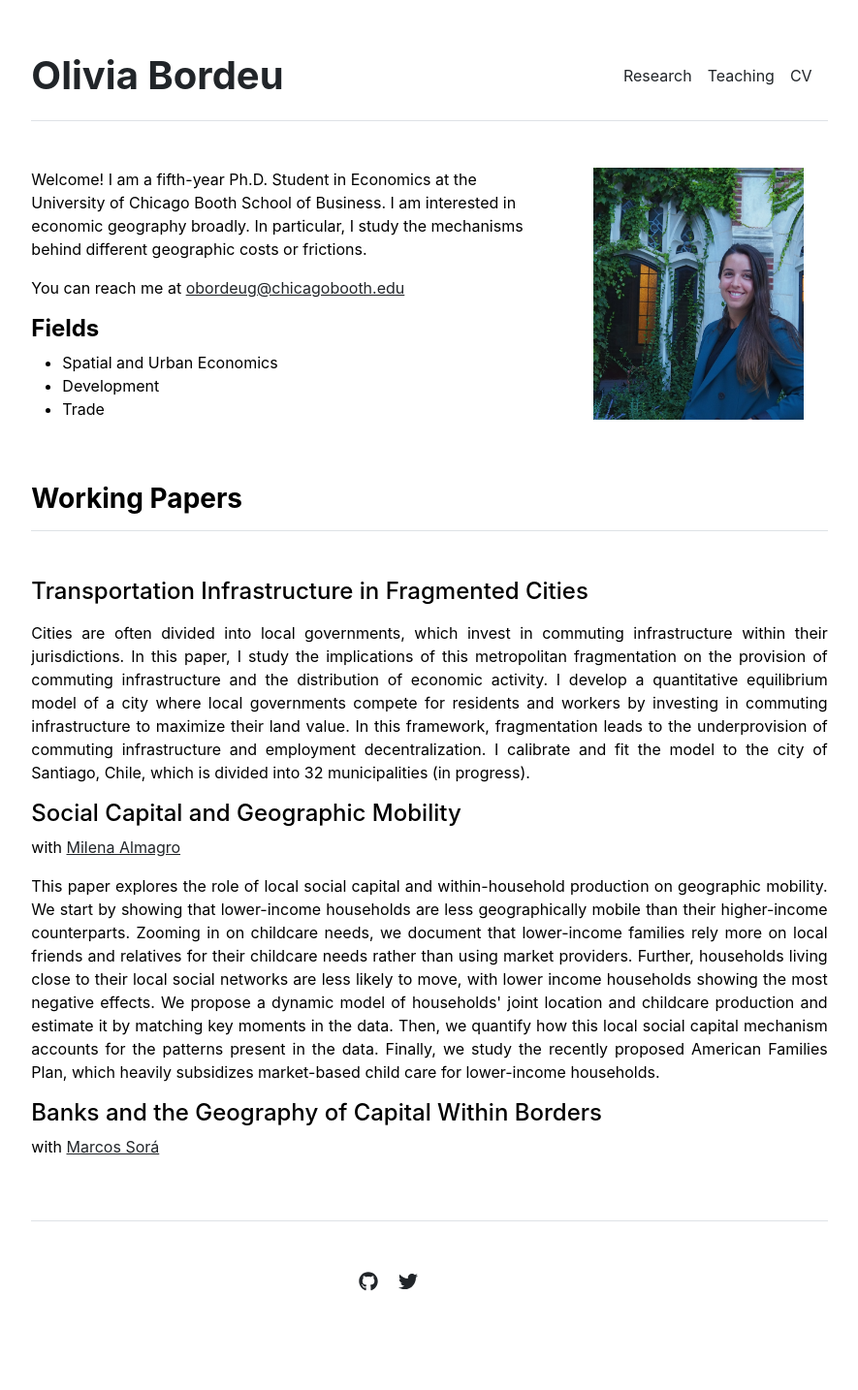
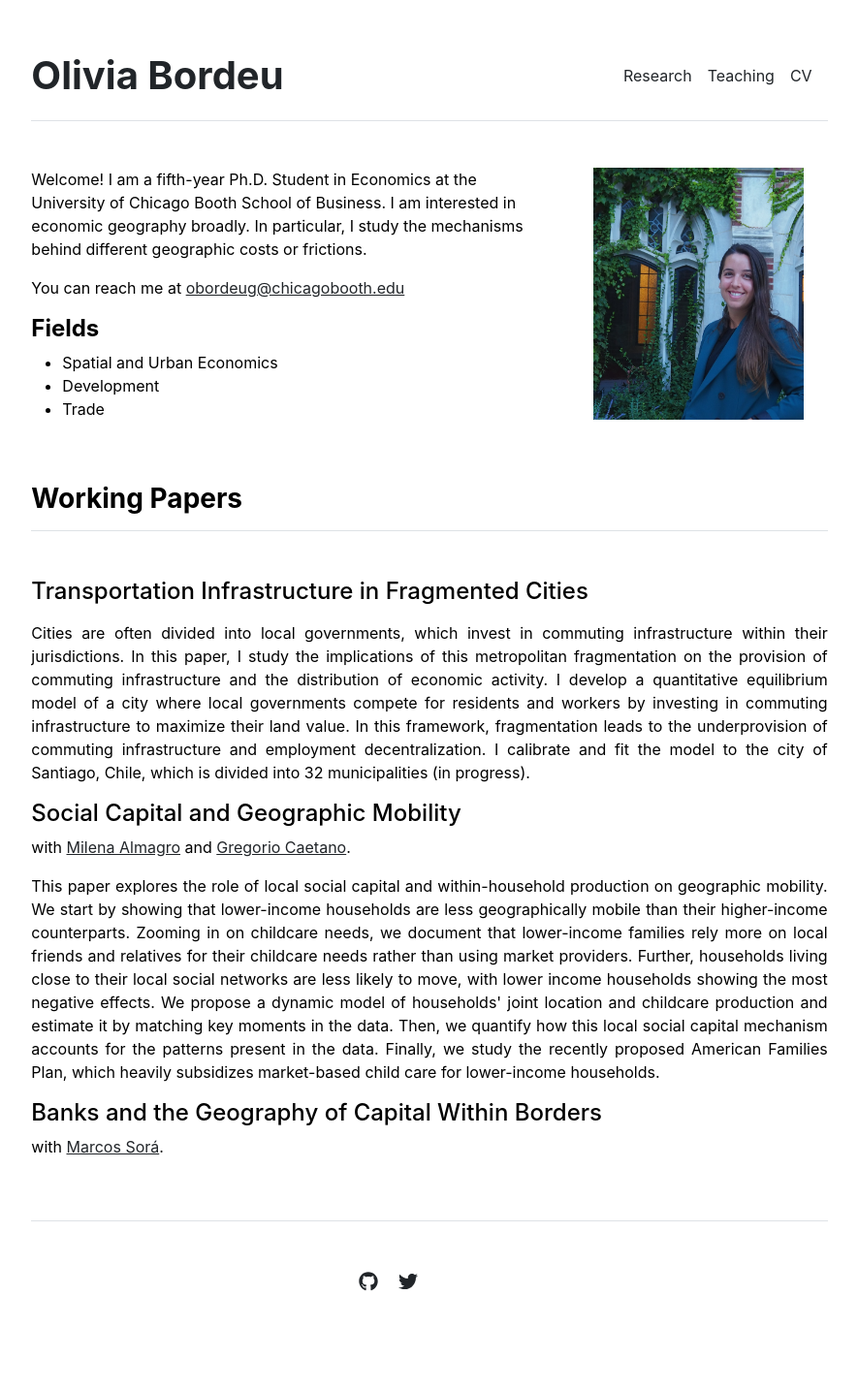
Before and after one commit to obordeu/obordeu.github.io, a Jekyll site: the page built from index.md, in a window 1280 px wide. Shown: the whole page at 97% size, without its empty margins (197-1082 px from the left). Built offline with Jekyll 4.4.1, drawn with Linux system fonts in a browser that asks for light colours.

Commit message:
Update coathor list

```diff
--- a/_data/research.yml
+++ b/_data/research.yml
@@ -1,4 +1,4 @@
 index:
-- {name: 'Transportation Infrastructure in Fragmented Cities', coathors: '', coathors_website: '', summary: 'Cities are often divided into local governments, which invest in commuting infrastructure within their jurisdictions. In this paper, I study the implications of this metropolitan fragmentation on the provision of commuting infrastructure and the distribution of economic activity. I develop a quantitative equilibrium model of a city where local governments compete for residents and workers by investing in commuting infrastructure to maximize their land value. In this framework, fragmentation leads to the underprovision of commuting infrastructure and employment decentralization. I calibrate and fit the model to the city of Santiago, Chile, which is divided into 32 municipalities (in progress).' }
-- {name: 'Social Capital and Geographic Mobility', coathors: 'Milena Almagro', coathors_website: 'https://www.milena-almagro.com/', summary: "This paper explores the role of local social capital and within-household production on geographic mobility. We start by showing that lower-income households are less geographically mobile than their higher-income counterparts. Zooming in on childcare needs, we document that lower-income families rely more on local friends and relatives for their childcare needs rather than using market providers. Further, households living close to their local social networks are less likely to move, with lower income households showing the most negative effects. We propose a dynamic model of households' joint location and childcare production and estimate it by matching key moments in the data. Then, we quantify how this local social capital mechanism accounts for the patterns present in the data. Finally, we study the recently proposed American Families Plan, which heavily subsidizes market-based child care for lower-income households."}
-- {name: 'Banks and the Geography of Capital Within Borders', coathors: 'Marcos Sorá', coathors_website: 'https://www.marcossora.com/', summary: ''}
+- {name: 'Transportation Infrastructure in Fragmented Cities', coauthors: '', coathors_website: '', summary: 'Cities are often divided into local governments, which invest in commuting infrastructure within their jurisdictions. In this paper, I study the implications of this metropolitan fragmentation on the provision of commuting infrastructure and the distribution of economic activity. I develop a quantitative equilibrium model of a city where local governments compete for residents and workers by investing in commuting infrastructure to maximize their land value. In this framework, fragmentation leads to the underprovision of commuting infrastructure and employment decentralization. I calibrate and fit the model to the city of Santiago, Chile, which is divided into 32 municipalities (in progress).' }
+- {name: 'Social Capital and Geographic Mobility', coauthors: [{name: 'Milena Almagro', website: 'https://www.milena-almagro.com/', del: ' and '},{name: 'Gregorio Caetano', website: 'http://www.gregoriocaetano.net/', del: '.'}], summary: "This paper explores the role of local social capital and within-household production on geographic mobility. We start by showing that lower-income households are less geographically mobile than their higher-income counterparts. Zooming in on childcare needs, we document that lower-income families rely more on local friends and relatives for their childcare needs rather than using market providers. Further, households living close to their local social networks are less likely to move, with lower income households showing the most negative effects. We propose a dynamic model of households' joint location and childcare production and estimate it by matching key moments in the data. Then, we quantify how this local social capital mechanism accounts for the patterns present in the data. Finally, we study the recently proposed American Families Plan, which heavily subsidizes market-based child care for lower-income households."}
+- {name: 'Banks and the Geography of Capital Within Borders', coauthors: [{name: 'Marcos Sorá', website: 'https://www.marcossora.com/', del: '.'}], summary: ''}
--- a/_includes/research.html
+++ b/_includes/research.html
@@ -3,8 +3,11 @@
     <h3 class="fw-bold border-bottom pb-3 mb-5">Working Papers</h3>
       {% for item in site.data.research.index %}
         <p><h4>{{ item.name }}</h4>
-          {% if item.coathors!='' %}
-            with <a href={{item.coathors_website}}>{{ item.coathors }}</a>
+          {% if item.coauthors!='' %}
+            with
+            {% for coauthor in item.coauthors %}
+              <a href={{coauthor.website}}>{{ coauthor.name }}</a>{{ coauthor.del }}
+            {% endfor %}
           {% endif %}
           </p>
         <p align="justify">{{ item.summary }}</p>
```
